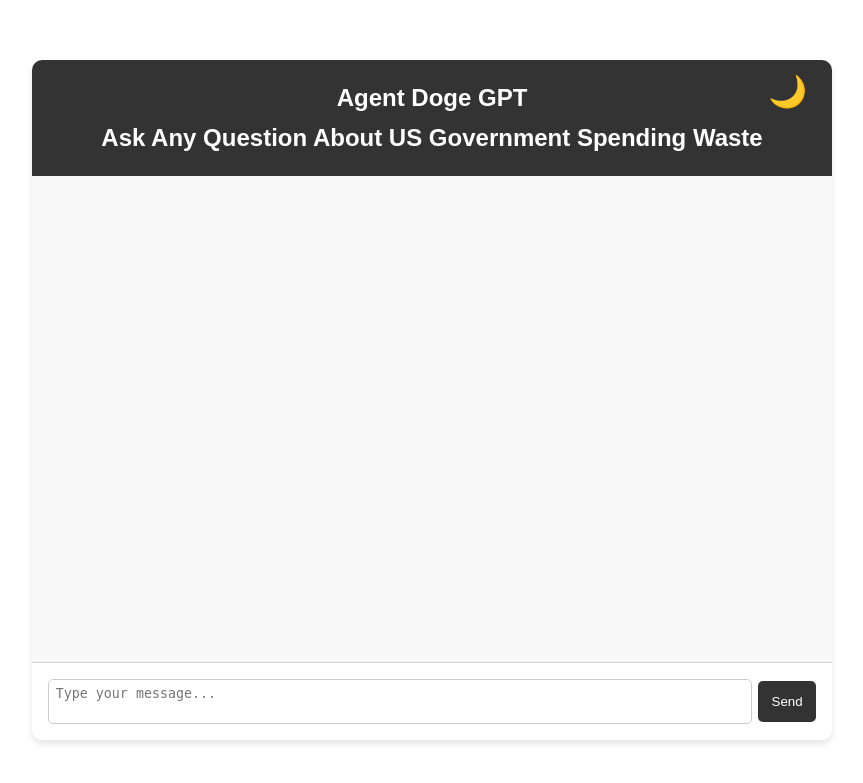
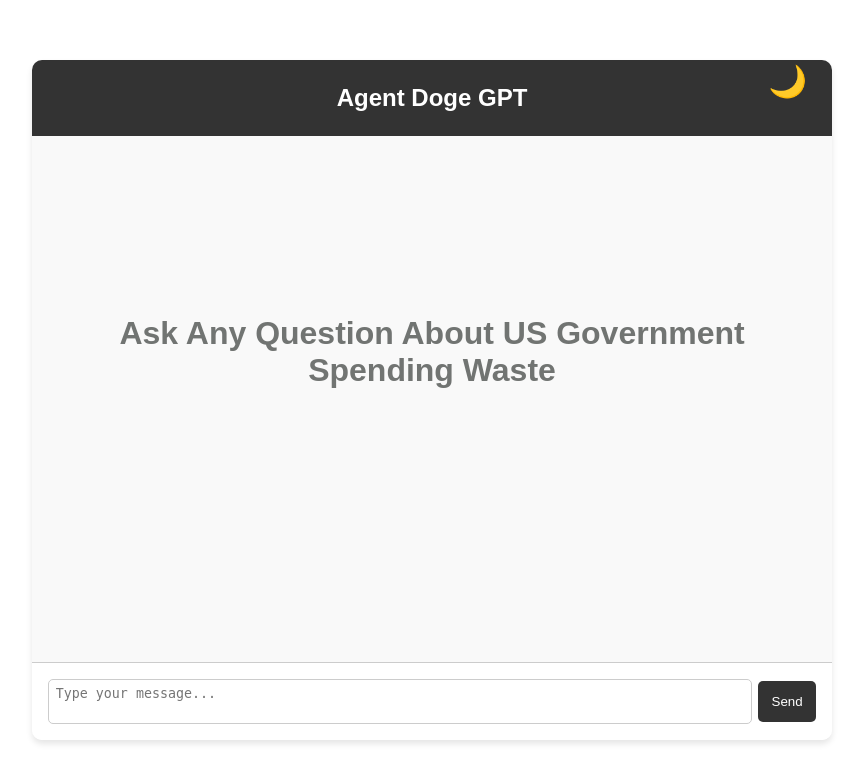
Before and after one commit to Touseeq99/Chatbotsites, a Flask app: page / in a window 1280 px wide. Shown: the top 783 px of the page, without its empty margins (208-1071 px from the left). Run offline with Flask 3, Linux system fonts and the light colour scheme.

Commit message:
Update index.html

```diff
--- a/templates/index.html
+++ b/templates/index.html
@@ -187,6 +187,15 @@
             border-radius: 50%;
             animation: spin 1s linear infinite;
         }
+        .message-center {
+    display: flex;
+    justify-content: center;
+    align-items: center;
+    color: #717472;
+    text-align: center;
+    height: 50vh; /* Adjust this as needed */
+}
+
         @keyframes spin {
             from {
                 transform: rotate(0deg);
@@ -215,9 +224,8 @@
         <div class="chat-header">
             Agent Doge GPT
             <button id="toggleTheme"></button>
-            <p>Ask Any Question About US Government Spending Waste</p>
         </div>
-        <div class="chat-messages" id="chatMessages"></div>
+        <div class="chat-messages" id="chatMessages"> <div class="message-center"><h1 >Ask Any Question About US Government Spending Waste</h1></div></div>
         <div class="chat-input">
             <textarea id="query" placeholder="Type your message..."></textarea>
             <button id="sendButton">
@@ -231,6 +239,7 @@
 const queryInput = document.getElementById('query');
 const sendButton = document.getElementById('sendButton');
 const toggleThemeButton = document.getElementById('toggleTheme');
+const messageCenter = document.querySelector('.message-center');
 
 let isDarkMode = false;
 
@@ -316,12 +325,28 @@
     }
 });
 
+// Hide message-center if textarea has text or send button is clicked
+queryInput.addEventListener('input', () => {
+    if (queryInput.value.trim() !== '') {
+        messageCenter.style.display = 'none';
+    } else {
+        messageCenter.style.display = 'flex';
+    }
+});
+
+sendButton.addEventListener('click', () => {
+    if (queryInput.value.trim() !== '') {
+        messageCenter.style.display = 'none';
+    }
+});
+
 queryInput.addEventListener('keypress', (e) => {
     if (e.key === 'Enter' && !e.shiftKey) {
         e.preventDefault();
         sendButton.click();
     }
 });
+
     </script>
     <script src="https://cdn.jsdelivr.net/npm/marked/marked.min.js"></script>
 </body>
```
Lines whose indentation alone changed are shown as unchanged.
